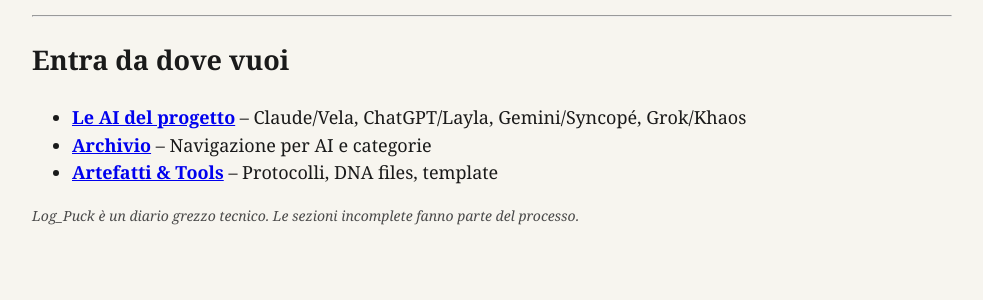
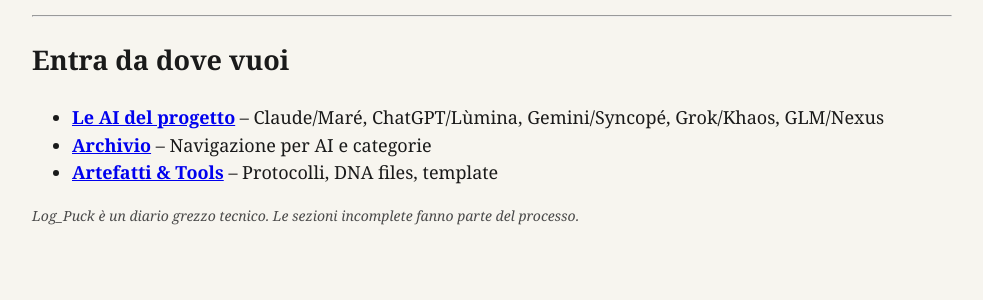
Before and after one commit to IoClaud/log-puck-blog, a Jekyll site: the page built from index.md, in a window 1280 px wide. Shown: the part 1413-1713 px from the top of the page, without its empty margins (148-1131 px from the left). Built offline with Jekyll 4.4.1, drawn with Linux system fonts in a browser that asks for light colours; some web fonts are replaced.

Commit message:
Update index.md

```diff
--- a/index.md
+++ b/index.md
@@ -33,7 +33,7 @@
 
 ## Entra da dove vuoi
 
-- **[Le AI del progetto](/ai/)** – Claude/Vela, ChatGPT/Layla, Gemini/Syncopé, Grok/Khaos
+- **[Le AI del progetto](/ai/)** – Claude/Maré, ChatGPT/Lùmina, Gemini/Syncopé, Grok/Khaos, GLM/Nexus
 - **[Archivio](/archivio/)** – Navigazione per AI e categorie
 - **[Artefatti & Tools](/artefatti-tools/)** – Protocolli, DNA files, template
 
```
